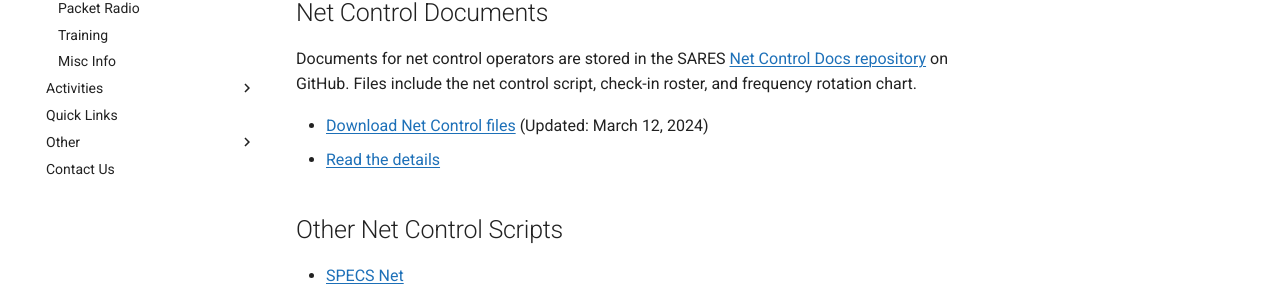
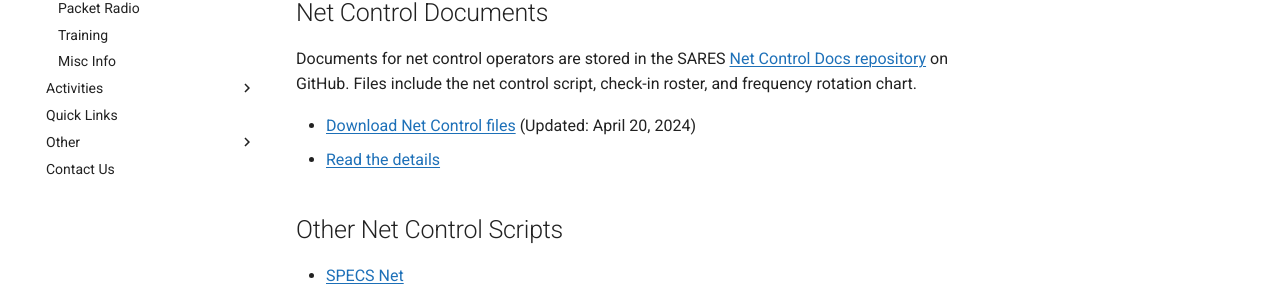
Before and after one commit to saresrg/www-k6sny-org, an MkDocs documentation site: the page built from docs/resources/net-control.md, in a window 1280 px wide. Shown: the part 292-593 px from the top of the page. Built offline with MkDocs 1.6.1 and Material for MkDocs 9.7.7, drawn with Linux system fonts in a browser that asks for light colours.

Commit message:
Update link for new Net Control Docs GH release

```diff
--- a/docs/resources/net-control.md
+++ b/docs/resources/net-control.md
@@ -8,7 +8,7 @@ General information can be found on the [Nets page](../nets.md).
 
 Documents for net control operators are stored in the SARES [Net Control Docs repository](https://github.com/saresrg/Net-Control-Docs) on GitHub. Files include the net control script, check-in roster, and frequency rotation chart.
 
--   [Download Net Control files](https://github.com/saresrg/Net-Control-Docs/releases/latest) (Updated: March 12, 2024)
+-   [Download Net Control files](https://github.com/saresrg/Net-Control-Docs/releases/latest) (Updated: April 20, 2024)
 -   [Read the details](https://github.com/saresrg/Net-Control-Docs#readme)
 
 ## Other Net Control Scripts
```
